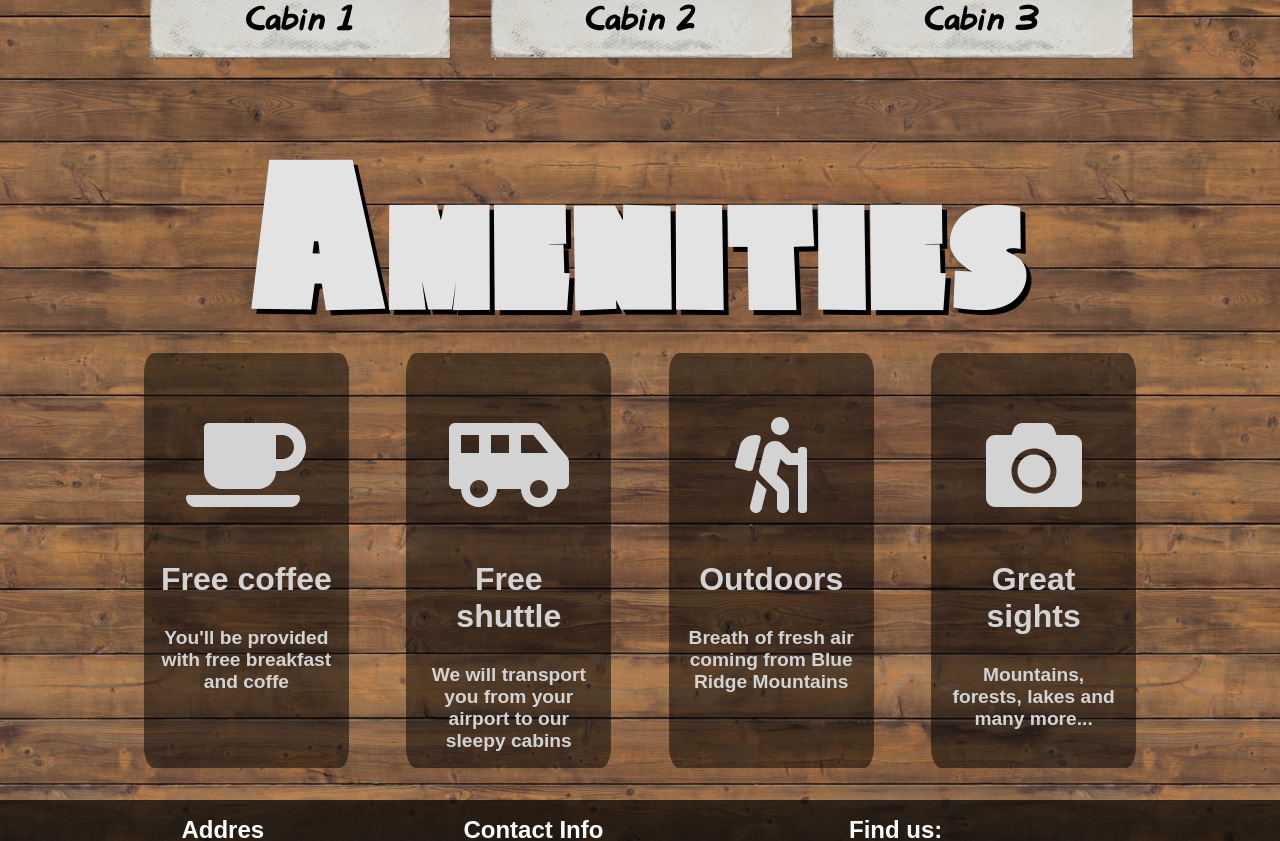
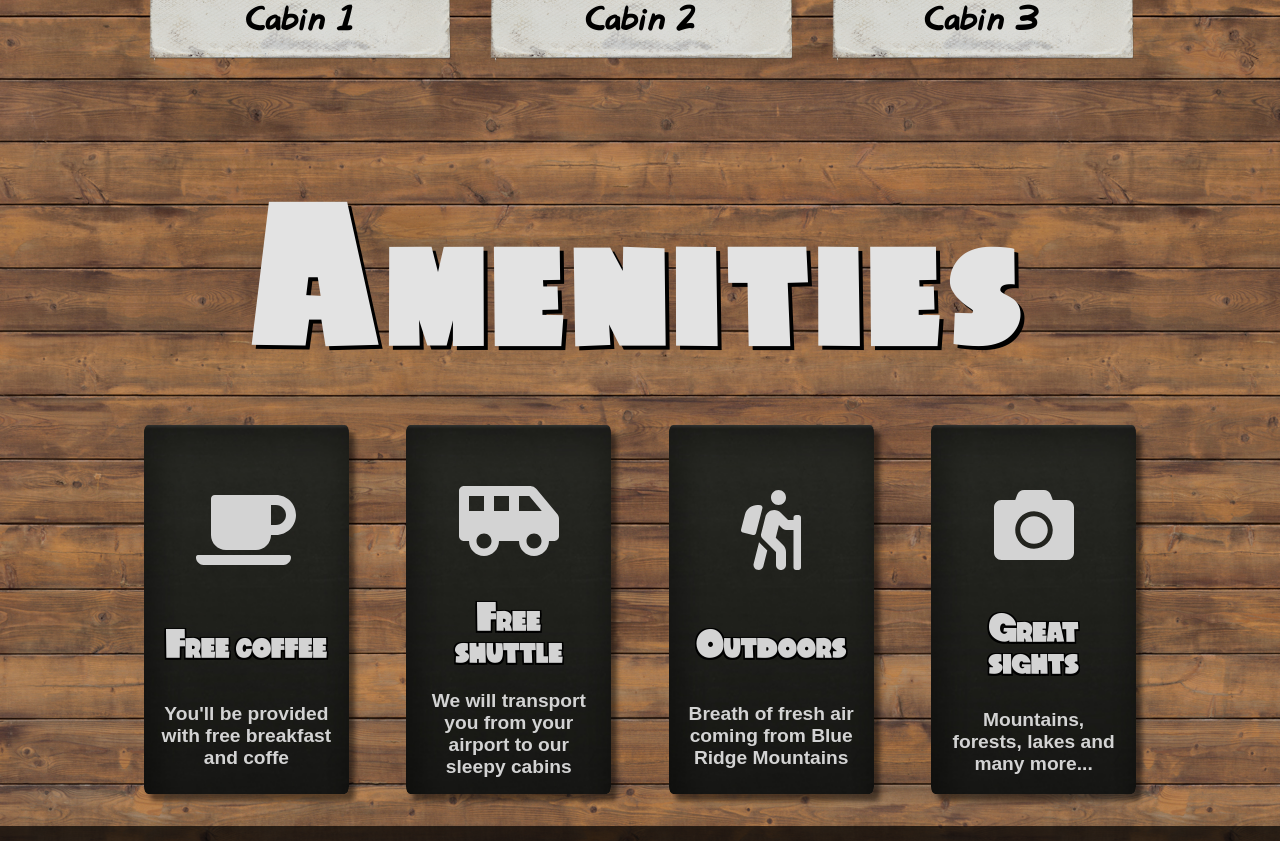
Before and after one commit to adamtopczewski/sleepy-cabin, a React (Create React App) app: page /#/ in a window 1280 px wide. Shown: the part 2400-3241 px from the top of the page. Built offline with nearby package versions, Linux system fonts and the light colour scheme.

Commit message:
Adjusted few styles, added BG to amenities

```diff
--- a/src/components/home/Amenities.css
+++ b/src/components/home/Amenities.css
@@ -8,56 +8,89 @@
 
 .amenities-header {
     display: flex;
-    align-items: center;
     justify-content: center;
     width: 100%;
-    height: auto;
-    padding: 0.5em;
+    padding: 1em;
     font-size: 4.5rem;
-    text-align: center;
-    font-weight: 500;
     letter-spacing: 0.5rem;
     font-family: 'gravitation', sans-serif;
-    text-shadow: 5px 5px black;
+    text-shadow: 4px 4px black;
     color: #E3E3E3;
     /*background-color: #916150; */
+
+}
+
+.amenities-header h1 {
+    font-weight: lighter;
 }
 
 .amenity {
+    display: flex;
+    flex-direction: column;
+    justify-content: space-around;
     width: 20%;
-    min-width: 20%;
     padding: 1em;
     text-align: center;
     margin: 0 1em;
-    background-color: rgba(0, 0, 0, .5);
-    border-radius: 5%;
+    /*border: 2px solid rgb(80, 80, 80);*/
+    /*background-color: rgba(0, 0, 0, .5);*/
+    background: url(../../assets/sign-center2.jpg) 0 0;
+    background-size: cover;
+    -webkit-box-shadow: 6px 7px 5px 0px rgba(0,0,0, 0.5);
+    -moz-box-shadow: 6px 7px 5px 0px rgba(0,0,0, 0.5);
+    box-shadow: 6px 7px 5px 0px rgba(0,0,0, 0.5);
+    border-radius: 2%;
 }
 
-.amenity:hover {
-    background-color: rgba(0, 0, 0, .6);
-    -webkit-box-shadow: 6px 7px 5px 0px rgba(0,0,0, 0.3);
-    -moz-box-shadow: 6px 7px 5px 0px rgba(0,0,0,0.3);
-    box-shadow: 6px 7px 5px 0px rgba(0,0,0,0.3);
+
+
+/*
+.amenity::before {
+    content: "";
+    display: block;
+    position: absolute;
+    width: 14px;
+    height: 415px;
+    margin: -14px 0 0 -28px;
+    float: left;
+    background: url(../../assets/screws-left.png) 0 0 no-repeat;
 }
+.amenity::after {
+    content: "";
+    display: block;
+    width: 14px;
+    height: auto;
+    margin: 0 0 0 0;
+    float: right;
+    background: url(../../assets/screws-right.png) 0 0 no-repeat;
+}
+*/
 
 .amenity-icon {
-    font-size: 6rem;
+    font-size: 5rem;
     color: lightgray;
     margin: 0.5em auto;
     width: 95%;
 }
 
+
+
 .amenity-header {
-    font-family: 'Cabin', sans-serif;
+    font-family: 'gravitation', sans-serif;
     margin: 0;
     color: lightgray;
-    font-size: 2rem;
-    font-weight: bold;
+    font-size: 1.8rem;
+    font-weight: lighter;
+    text-shadow:
+    -1.5px -1.5px 0 #000,
+    1.5px -1.5px 0 #000,
+    -1.5px 1.5px 0 #000,
+    1.5px 1.5px 0 #000;
 }
 
 .amenity-desc {
     font-family: 'Cabin', sans-serif;
-    margin-top: 1.5em;
+    margin-top: 1.3em;
     color: lightgray;
     font-size: 1.2rem;
     font-weight: bold;
```
